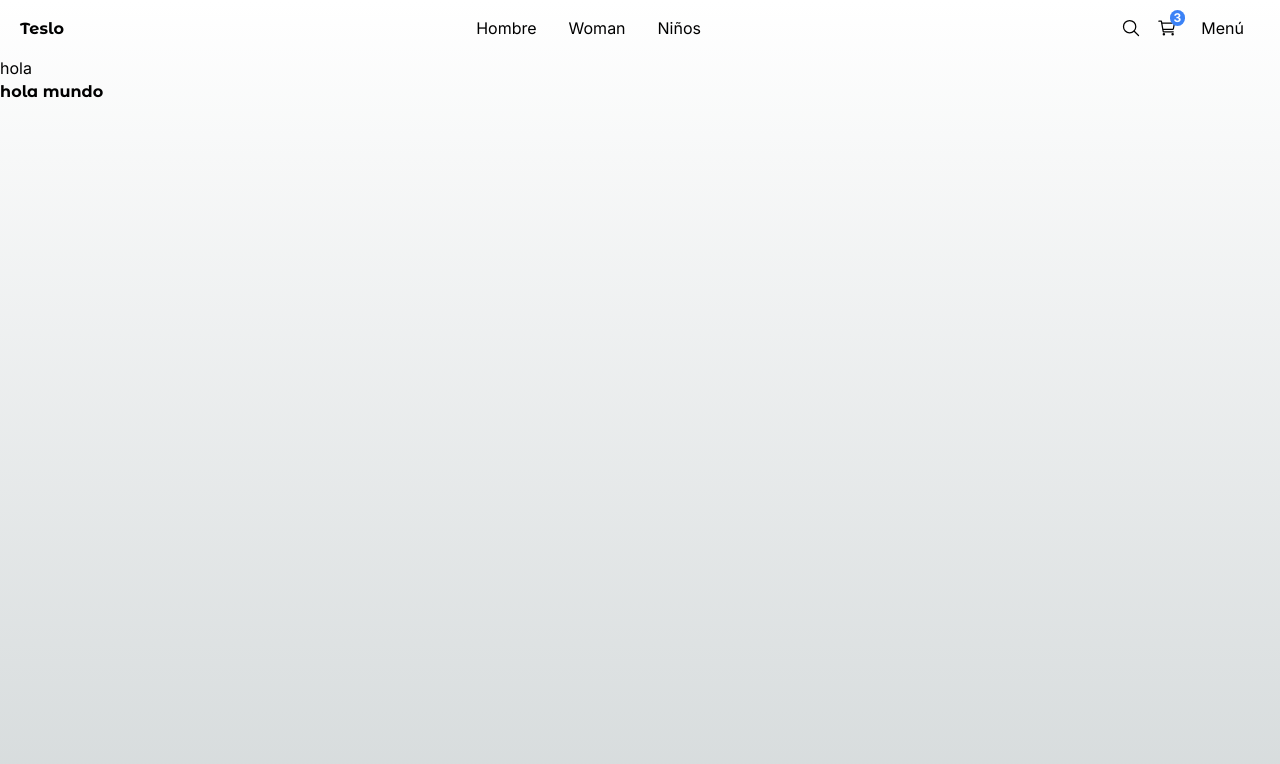
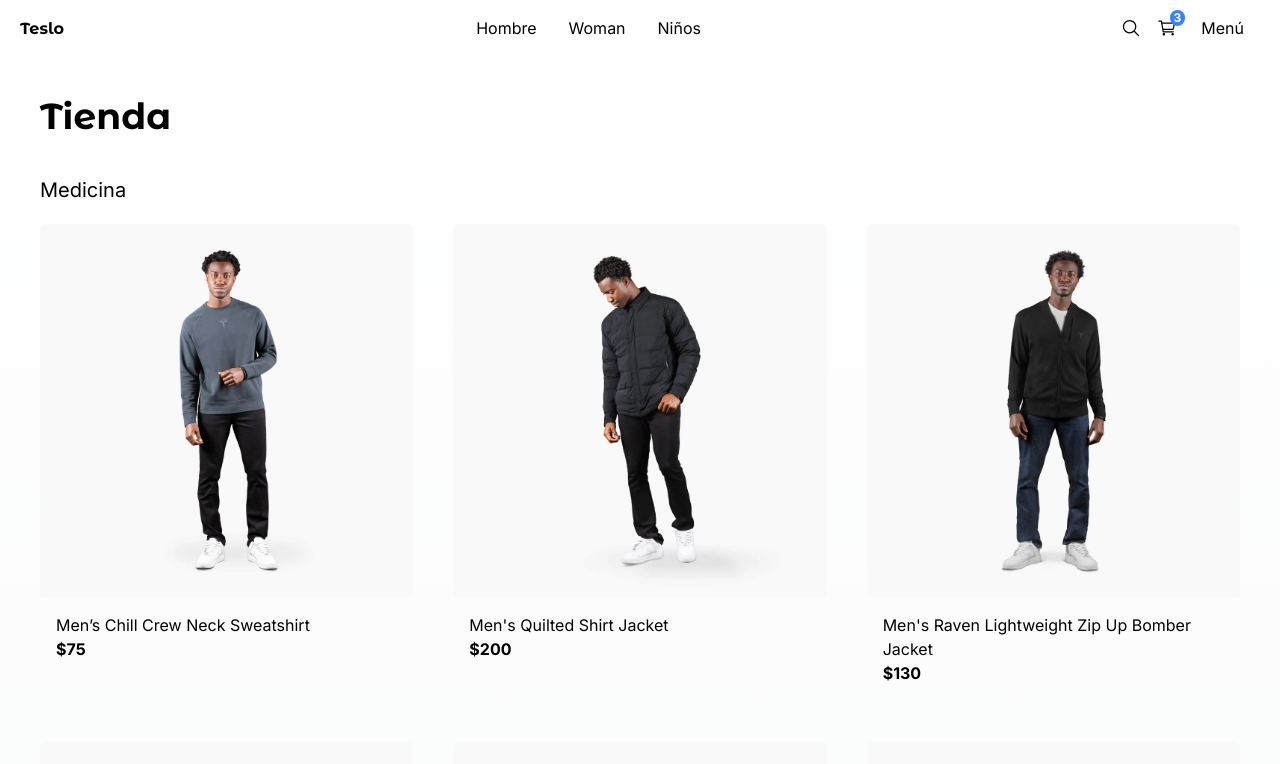
Before and after one commit to kervisvasquez1993/next-with-app-rutas, a Next.js app: page / in a window 1280 px wide. Shown: the top 764 px of the page. Built offline with nearby package versions, Linux system fonts and the light colour scheme.

Commit message:
gred in products

```diff
--- a/src/app/(shop)/layout.tsx
+++ b/src/app/(shop)/layout.tsx
@@ -6,9 +6,9 @@ export default function ShopLayout({
   children: React.ReactNode;
 }) {
   return (
-    <main className="min-h-screen">
+    <main className="min-h-screen ">
       <TopMenu />
-      {children}
+      <div className="px-0 sm:px-10">{children}</div>
     </main>
   );
 }
--- a/src/app/(shop)/page.tsx
+++ b/src/app/(shop)/page.tsx
@@ -1,11 +1,13 @@
 import Image from "next/image";
 import { titleFont } from "../../config/fonts";
-
+import { ProductGrid, Title } from "@/components";
+import { initialData } from "@/seed/seed";
+const products = initialData.products
 export default function Home() {
   return (
     <>
-      <h3>hola</h3>
-      <h1 className={`${titleFont.className} font-bold`}>hola mundo</h1>
+     <Title title="Tienda" subTitle="Medicina" />
+     <ProductGrid products={products}/>
     </>
   );
 }
--- a/src/components/index.ts
+++ b/src/components/index.ts
@@ -1,2 +1,5 @@
 export * from "./ui/top-menu"
 export * from "./ui/not-found/PageNotFound"
+export * from "./ui/Title/Title"
+export * from "./product/product-grid/ProductGrid"
+export * from "./product/product-grid/ProductGridItem"
--- /dev/null
+++ b/src/components/product/product-grid/ProductGrid.tsx
@@ -0,0 +1,16 @@
+import { Product } from "@/interfaces";
+import { ProductGridItem } from "./ProductGridItem";
+
+interface Props {
+  products: Product[];
+}
+
+export const ProductGrid = ({ products }: Props) => {
+  return (
+    <div className="grid grid-cols-2 sm:grid-cols-3 gap-10 mb-10 ">
+      {products.map((product) => (
+        <ProductGridItem key={product.slug} product={product} />
+      ))}
+    </div>
+  );
+};
--- /dev/null
+++ b/src/components/product/product-grid/ProductGridItem.tsx
@@ -0,0 +1,32 @@
+"use client";
+import { Product } from "@/interfaces";
+import Image from "next/image";
+import Link from "next/link";
+import { useState } from "react";
+
+interface Props {
+  product: Product;
+}
+export const ProductGridItem = ({ product }: Props) => {
+  const [displayImage, setDisplayImage] = useState(product.images[0]);
+
+  return (
+    <div className="rounded-md overflow-hidden fade-in">
+      <Link href={`/product/${product.slug}`}>
+        <Image
+          src={`/products/${displayImage}`}
+          className="w-full object-cover rounded"
+          alt={`${product.title}`}
+          width={500}
+          height={500}
+          onMouseEnter={() => setDisplayImage(product.images[1])}
+          onMouseLeave={() => setDisplayImage(product.images[0])}
+        />
+      </Link>
+      <div className="p-4 flex flex-col">
+        <Link href={`/product/${product.slug}`}>{product.title}</Link>
+        <span className="font-bold">${product.price}</span>
+      </div>
+    </div>
+  );
+};
--- /dev/null
+++ b/src/components/ui/Title/Title.tsx
@@ -0,0 +1,23 @@
+import { titleFont } from "@/config/fonts";
+
+interface Props {
+  title : string;
+  subTitle? : string;
+  className? : string;
+}
+export const Title = ({title, subTitle, className} : Props) => {
+  return (
+    <div className={`mt-3 ${className}`}>
+      <h1 className={`${titleFont.className} antialiased text-4xl font-semibold my-10`}>
+        {title}
+      </h1>
+      {
+        subTitle && (
+          <h3 className="text-xl mb-5">
+              {subTitle}
+          </h3>
+        )
+      }
+    </div>
+  )
+}
--- /dev/null
+++ b/src/interfaces/index.ts
@@ -0,0 +1 @@
+export * from './product.interface'
```
Also changed, not shown: src/interfaces/product.interface.ts (added, +16 -0 lines).
